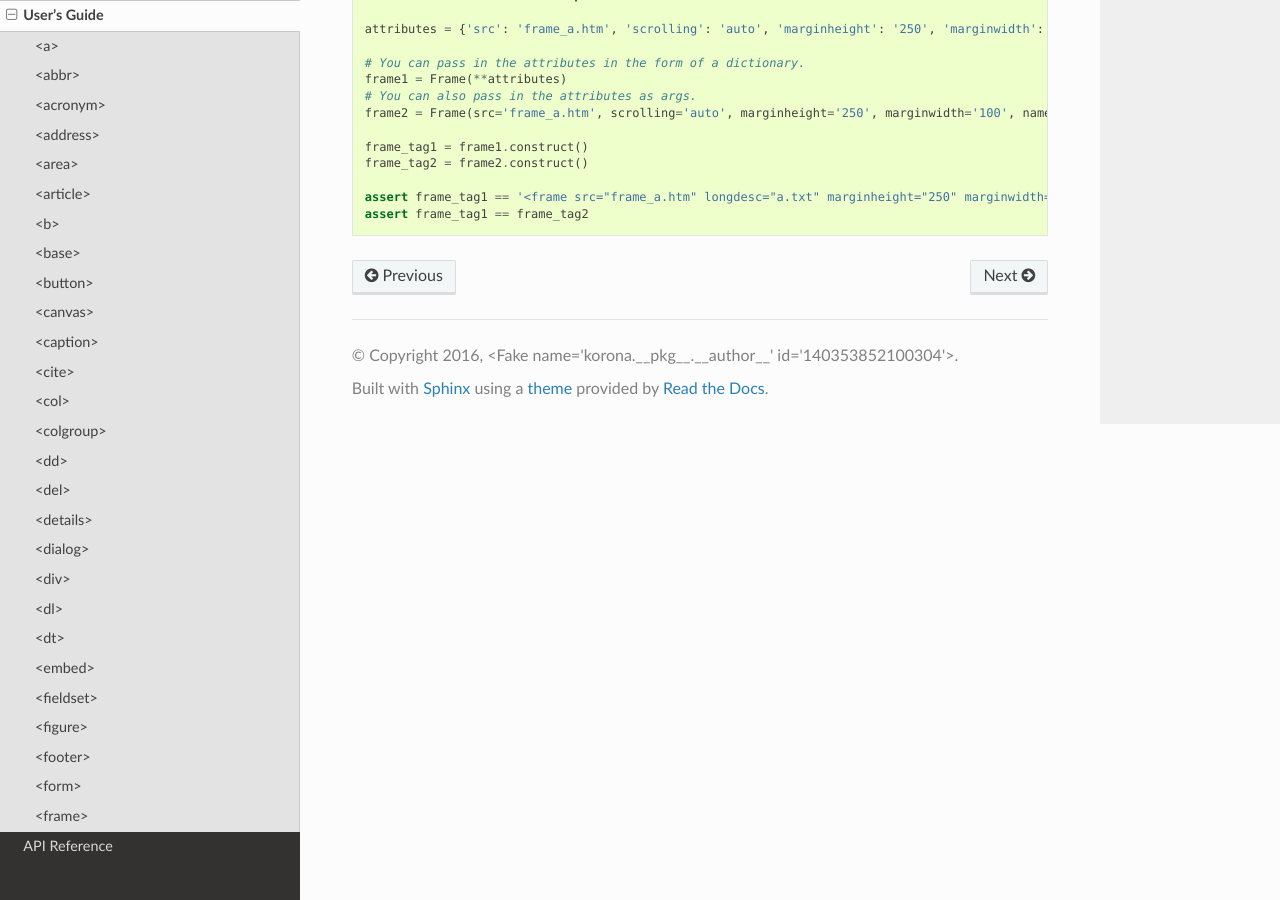
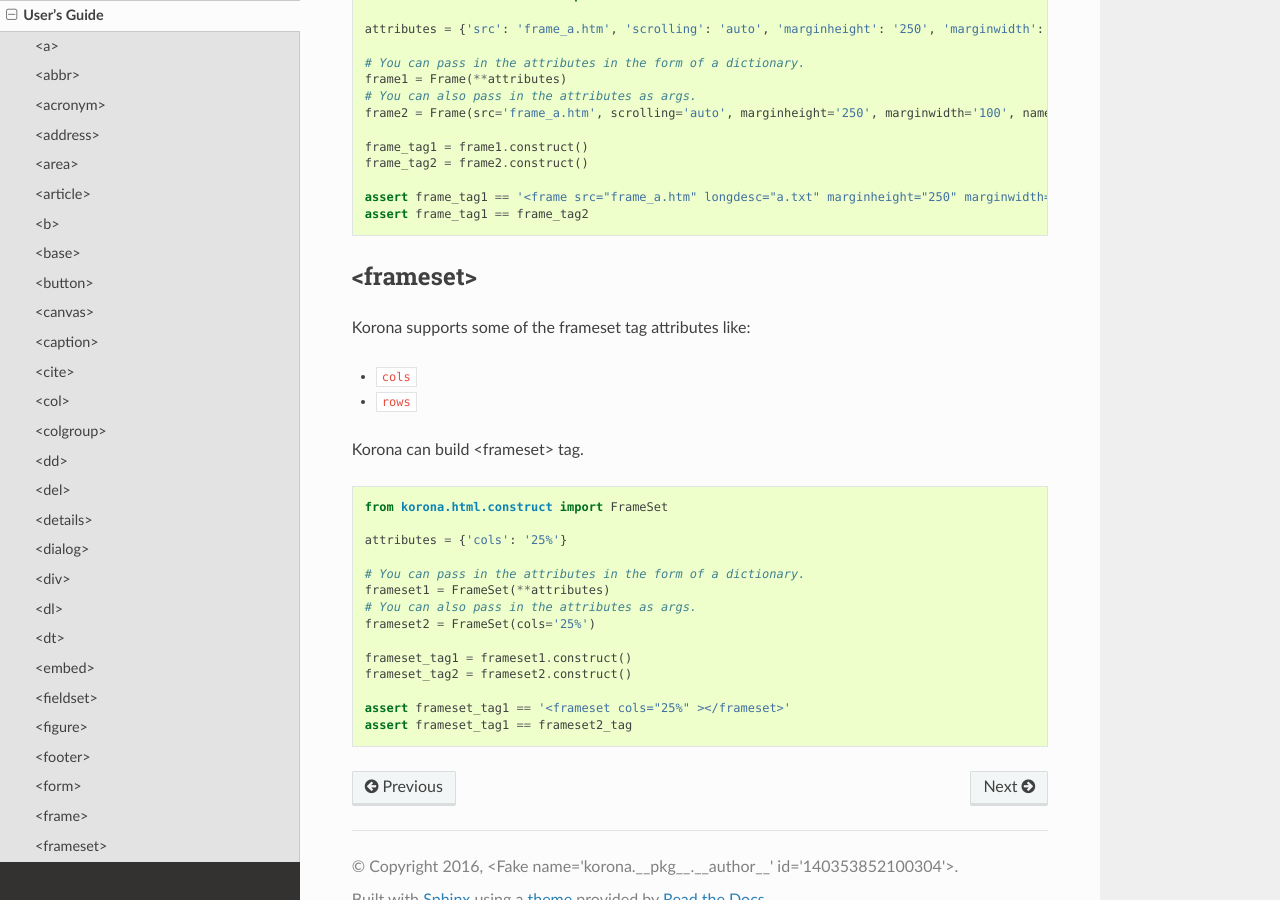
Before and after one commit to bharadwajyarlagadda/korona, a Sphinx documentation site: the page built from docs/guide.rst, in a window 1280 px wide and 900 px high, scrolled down 13526 px. Built offline with Sphinx 7.4.7 and the Read the Docs theme 2.0.0, drawn with Linux system fonts in a browser that asks for light colours; the version number could not be read and is left out.

Commit message:
Added <frameset> tag to CHANGELOG; Added api reference for FrameSet() class; Added an example for constructing <framset> tag

```diff
--- a/CHANGELOG.rst
+++ b/CHANGELOG.rst
@@ -20,6 +20,7 @@ v0.2.0-alpha
   - <footer></footer>
   - <form></form>
   - <frame>
+  - <frameset></frameset>
 
 Caveats:
 
--- a/docs/api.rst
+++ b/docs/api.rst
@@ -108,3 +108,7 @@ API Reference
 
 .. autoclass:: korona.html.construct.Frame
     :members:
+
+
+.. autoclass:: korona.html.construct.FrameSet
+    :members:
--- a/docs/guide.rst
+++ b/docs/guide.rst
@@ -715,3 +715,30 @@ Koron can build <frame> tag.
 
     assert frame_tag1 == '<frame src="frame_a.htm" longdesc="a.txt" marginheight="250" marginwidth="100" name="name1" scrolling="auto" >'
     assert frame_tag1 == frame_tag2
+
+<frameset>
+----------
+
+Korona supports some of the frameset tag attributes like:
+
+- ``cols``
+- ``rows``
+
+Korona can build <frameset> tag.
+
+.. code-block:: python
+
+    from korona.html.construct import FrameSet
+
+    attributes = {'cols': '25%'}
+
+    # You can pass in the attributes in the form of a dictionary.
+    frameset1 = FrameSet(**attributes)
+    # You can also pass in the attributes as args.
+    frameset2 = FrameSet(cols='25%')
+
+    frameset_tag1 = frameset1.construct()
+    frameset_tag2 = frameset2.construct()
+
+    assert frameset_tag1 == '<frameset cols="25%" ></frameset>'
+    assert frameset_tag1 == frameset2_tag
```
